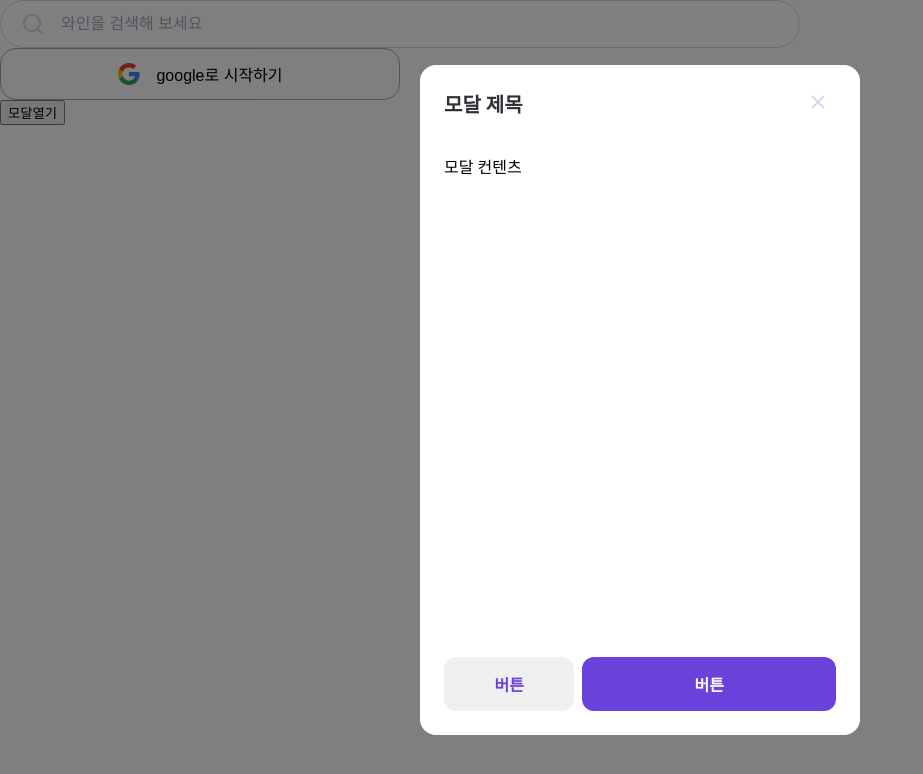
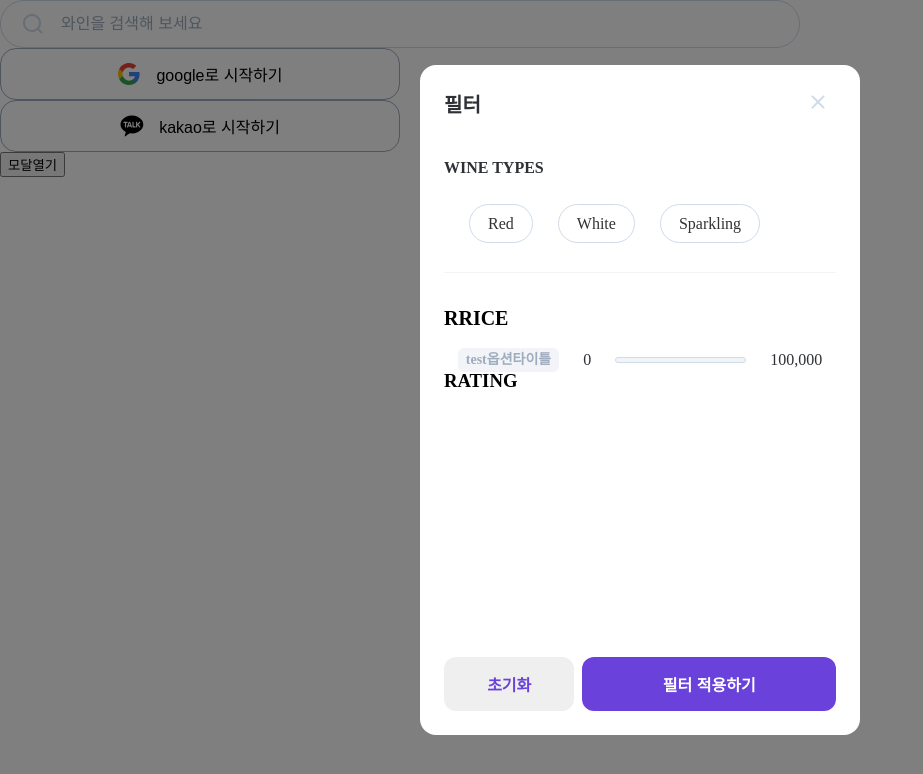
Before and after one commit to ouranos1/Team5-Wine, a Next.js app: page /SignUp in a window 1280 px wide. Both pictures are taken after a click on the button "모달열기". Shown: the top 774 px of the page, without its empty margins (0-923 px from the left). Built offline with nearby package versions, Linux system fonts and the light colour scheme; no server answers.

Commit message:
feat: 모달 구현 중

```diff
--- a/src/app/SignUp/page.tsx
+++ b/src/app/SignUp/page.tsx
@@ -2,12 +2,12 @@
 
 import OAuthButton from '@/components/oauthbuttoncomponent/OAuthButton';
 import SearchBar from '@/components/searchbarcomponent/SearchBar';
-import BaseModal from '@/components/modal/BaseModal';
 import { signIn, signOut, useSession } from 'next-auth/react';
 import { useState } from 'react';
 import googleLogo from '@/assets/icon/googleLogo.svg';
 import kakaoLogo from '@/assets/icon/kakaoLogo.svg';
 import naverLogo from '@/assets/icon/naverLogo.svg';
+import { ModalFilter } from '@/components/modal/modalfilter/ModalFilter';
 
 export default function SignUp() {
   const { data: session } = useSession();
@@ -20,24 +20,9 @@ export default function SignUp() {
     <>
       <SearchBar placeholder="와인을 검색해 보세요" />
       <OAuthButton logo={googleLogo} text={session ? '로그아웃' : 'google로 시작하기'} onClick={session ? signOut : () => signIn('google')} />
+      <OAuthButton logo={kakaoLogo} text={session ? '로그아웃' : 'kakao로 시작하기'} onClick={session ? signOut : () => signIn('kakao')} />
       <button onClick={openModal}>모달열기</button>
-      <BaseModal
-        isOpen={isModalOpen}
-        onClose={closeModal}
-        title="모달 제목"
-        closeButton={true}
-        footerButtons={[
-          <button key="1" onClick={closeModal}>
-            버튼
-          </button>,
-          <button key="2" onClick={closeModal}>
-            버튼
-          </button>,
-        ]}
-        role="review"
-      >
-        모달 컨텐츠
-      </BaseModal>
+      <ModalFilter isModalOpen={isModalOpen} closeModal={closeModal} />
     </>
   );
 }
--- a/src/components/modal/ModalFilter.tsx
+++ /dev/null
@@ -1,3 +0,0 @@
-export function ModalFilter() {
-  return <></>;
-}
--- a/src/components/modal/BaseModal.scss
+++ b/src/components/modal/modalbase/BaseModal.scss
@@ -21,7 +21,6 @@
   display: flex;
   flex-direction: column;
   animation: fadeIn 0.3s ease-in-out;
-
   z-index: 9999;
 
   &--filter {
--- /dev/null
+++ b/src/components/modal/modalfilter/ModalFilter.scss
@@ -0,0 +1,48 @@
+@import '@/app/globals.scss';
+@import '@/styles/Font-Mixins.scss';
+
+.wine-types {
+  border-bottom: 1px solid $Grayscale-100;
+  margin-bottom: 35px;
+
+  .wine-types-title {
+    @include font-settings(16, 'semibold', 26);
+    color: $Grayscale-400;
+  }
+
+  .radio-type {
+    display: inline-block;
+    position: relative;
+    padding-left: 25px;
+    cursor: pointer;
+    font-size: 16px;
+    color: #333;
+    margin: 40px 0px;
+
+    span {
+      @include font-settings(16, 'medium', 26);
+      border: 1px solid $Grayscale-200;
+      border-radius: 100px;
+      width: 65px;
+      height: 42px;
+      padding: 10px 18px;
+      gap: 10px;
+    }
+  }
+
+  .radio-type input[type='radio'] {
+    display: none; /* 버튼을 완전히 숨김 */
+  }
+
+  .radio-type input[type='radio']:checked + span {
+    color: $White;
+    background-color: $Primary-Purple-100;
+  }
+}
+
+.price {
+  .price-title {
+    @include font-settings(20, 'bold', 32);
+    margin-bottom: 20px;
+  }
+}
--- /dev/null
+++ b/src/components/modal/modalfilter/ModalFilter.tsx
@@ -0,0 +1,62 @@
+import { useState } from 'react';
+import BaseModal from '../modalbase/BaseModal';
+import { ModalProps } from '@/types/ModalProps';
+import SlideComponent from '@/components/slidecomponent/SlideComponent';
+import { SildeOptionProps } from '@/types/SlideOption';
+import './ModalFilter.scss';
+
+export function ModalFilter({ isModalOpen, closeModal }: ModalProps) {
+  const [selectedWine, setSelectedWine] = useState('');
+
+  const priceOption: SildeOptionProps = {
+    SlideOptionTitle: 'test옵션타이틀',
+    LeftOption: '0',
+    RightOption: '100,000',
+    // value: 0,
+  };
+
+  const handleWineChange = (e: React.ChangeEvent<HTMLInputElement>) => {
+    setSelectedWine(e.target.value);
+  };
+
+  return (
+    <BaseModal
+      isOpen={isModalOpen}
+      onClose={closeModal}
+      title="필터"
+      closeButton={true}
+      footerButtons={[
+        <button key="1" onClick={closeModal}>
+          초기화
+        </button>,
+        <button key="2" onClick={closeModal}>
+          필터 적용하기
+        </button>,
+      ]}
+      role="review"
+    >
+      <div className="wine-types">
+        <h3 className="wine-types-title">WINE TYPES</h3>
+        <label className="radio-type">
+          <input type="radio" value="red" checked={selectedWine === 'red'} onChange={handleWineChange} />
+          <span>Red</span>
+        </label>
+        <label className="radio-type">
+          <input type="radio" value="white" checked={selectedWine === 'white'} onChange={handleWineChange} />
+          <span>White</span>
+        </label>
+        <label className="radio-type">
+          <input type="radio" value="sparkling" checked={selectedWine === 'sparkling'} onChange={handleWineChange} />
+          <span>Sparkling</span>
+        </label>
+      </div>
+      <div className="price">
+        <h3 className="price-title">RRICE</h3>
+        <SlideComponent {...priceOption} />
+      </div>
+      <div className="rating">
+        <h3 className="rating-title">RATING</h3>
+      </div>
+    </BaseModal>
+  );
+}
--- /dev/null
+++ b/src/types/ModalProps.tsx
@@ -0,0 +1,4 @@
+export interface ModalProps {
+  isModalOpen: boolean;
+  closeModal: () => void;
+}
```
Also changed, not shown: src/components/modal/ModalFilter.scss (deleted), src/components/modal/modalbase/BaseModal.tsx (renamed from src/components/modal/BaseModal.tsx).
